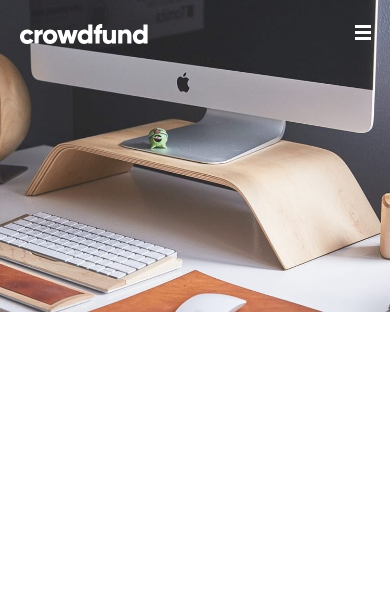
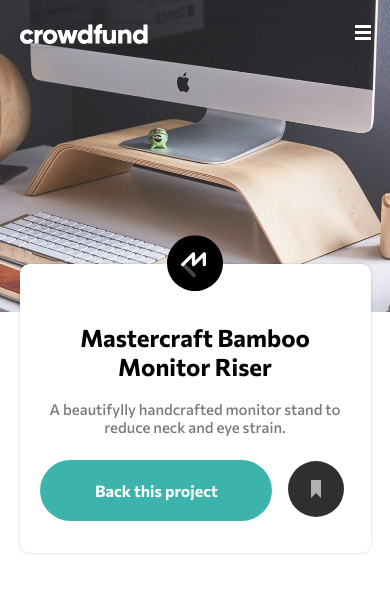
Before and after one commit to lyn-eva/react-practice-Crowdfunding-product-page, a React (Create React App) app: page / in a window 390 px wide. Shown: the top 592 px of the page. Built offline with nearby package versions, Linux system fonts and the light colour scheme.

Commit message:
completed mobile view for Intro component

```diff
--- a/src/App.js
+++ b/src/App.js
@@ -2,11 +2,12 @@
 
 import './App.css';
 import Header from './components/header/Header';
+import Intro from './components/intro/Intro';
 
 function App() {
   return <>
     <Header />
-    {/* <Intro /> */}
+    <Intro />
     {/* <Statistics /> */}
     {/* <About /> */}
   </>
--- /dev/null
+++ b/src/components/UI/Button.js
@@ -0,0 +1,11 @@
+import styles from "./Button.module.css";
+
+function Button(props) {
+  return (
+    <button className={styles.button} type={props.type}>
+      {props.children}
+    </button>
+  )
+}
+
+export default Button
--- /dev/null
+++ b/src/components/UI/Button.module.css
@@ -0,0 +1,16 @@
+.button {
+  border: none;
+  border-radius: 2rem;
+  background-color: var(--clr-moderate-cyan);
+  font-weight: 700;
+  font-size: 1rem;
+  color: var(--clr-white);
+  width: 75%;
+  max-width: 250px;
+  transition: 300ms;
+}
+
+.button:hover {
+  cursor: pointer;
+  background-color: var(--clr-d-cyan);
+}
--- a/src/components/UI/Card.js
+++ /dev/null
@@ -1,11 +0,0 @@
-import styles from "./Card.module.css";
-
-function Card(props) {
-  return (
-    <div className={`${styles.card} ${props.className}`}>
-      {props.children}
-    </div>
-  )
-}
-
-export default Card
--- a/src/components/UI/Card.module.css
+++ /dev/null
@@ -1,4 +0,0 @@
-.card {
-  border-radius: .6rem;
-  box-shadow: 0 0 3px rgba(0, 0, 0, .2);
-}
--- a/src/components/UI/Container.module.css
+++ b/src/components/UI/Container.module.css
@@ -1,4 +1,6 @@
 .container {
   width: clamp(200px, 90%, 1200px);
   margin: 0 auto;
+  border-radius: .6rem;
+  box-shadow: 0 0 3px rgba(0, 0, 0, .2);
 }
--- a/src/components/header/Header.js
+++ b/src/components/header/Header.js
@@ -5,7 +5,6 @@
 import closeIcon from "../../assests/icon-close-menu.svg"
 import styles from "./Header.module.css"
 import Container from "../UI/Container";
-import Card from "../UI/Card";
 
 function Header() {
   const [menuDropped, setMenuDropped] = useState(false);
@@ -21,13 +20,13 @@
         <div><img src={logo} alt="crowdfund"/></div>
         <nav className={menuDropped ? styles['menu-dropped'] : ''}>
           <a href="" onClick={clickHandler} id={styles['action-btn']}><img src={menuDropped ? closeIcon : menuIcon} alt="menuIcon"/></a>
-          <Card className={styles['drop-menu']}>
+          <Container className={styles['drop-menu']}>
             <ul>
               <li><a href=''>About</a></li>
               <li><a href=''>Discover</a></li>
               <li><a href=''>Get Started</a></li>
             </ul>
-          </Card>
+          </Container>
         </nav>
       </Container>
     </header>
--- a/src/components/header/Header.module.css
+++ b/src/components/header/Header.module.css
@@ -15,7 +15,7 @@
   background-color: #fff;
   top: 3rem;
   left: 0;
-  width: 100%;
+  width: 100% !important; /*first time*/
   opacity: 0;
   transform-origin: center top;
   transform: scaleY(0);
--- /dev/null
+++ b/src/components/intro/Intro.js
@@ -0,0 +1,30 @@
+import React from "react";
+import profileLogo from "../../assests/logo-mastercraft.svg";
+import bookmarkLogo from "../../assests/icon-bookmark.svg";
+import styles from "./Intro.module.css";
+import Container from "../UI/Container";
+import Button from "../UI/Button";
+
+function Intro() {
+  return (
+    <section>
+      <Container className={styles.intro}>
+        <div className={styles.logo}>
+          <img src={profileLogo} alt="mastercraft" />
+        </div>
+        <h1>Mastercraft Bamboo Monitor Riser</h1>
+        <p>
+          A beautifylly handcrafted monitor stand to reduce neck and eye strain.
+        </p>
+        <div className={styles.actions}>
+          <Button type="button">Back this project</Button>
+          <button id={styles.bookmark} type="button">
+            <img src={bookmarkLogo} alt="bookmark" />
+          </button>
+        </div>
+      </Container>
+    </section>
+  );
+}
+
+export default Intro;
--- /dev/null
+++ b/src/components/intro/Intro.module.css
@@ -0,0 +1,26 @@
+.intro {
+  background-color: var(--clr-white);
+  text-align: center;
+  transform: translateY(-3rem);
+  padding: 0 1.3rem 2rem;
+  box-sizing: border-box;
+}
+.logo {
+  transform: translateY(-1.8rem);
+}
+.intro p {
+  margin-top: 1.2rem;
+  font-size: 15px;
+  font-weight: 500;
+  color: var(--clr-d-gray);
+}
+.actions {
+  display: flex;
+  justify-content: space-between;
+  margin-top: 1.5rem;
+}
+button {
+  border: none;
+  border-radius: 2rem;
+  background-color: transparent;
+}
--- a/src/index.css
+++ b/src/index.css
@@ -1,5 +1,12 @@
 @import url(https://fonts.googleapis.com/css?family=Commissioner:400,500,700);
 
+:root {
+  --clr-moderate-cyan: hsl(176, 50%, 47%);
+  --clr-d-cyan: hsl(176, 72%, 28%);
+  --clr-black: hsl(0, 0%, 0%);
+  --clr-white: #fff;
+  --clr-d-gray: hsl(0, 0%, 48%);
+}
 * {
   margin: 0;
   font-family: 'Commissioner', sans-serif;
```
